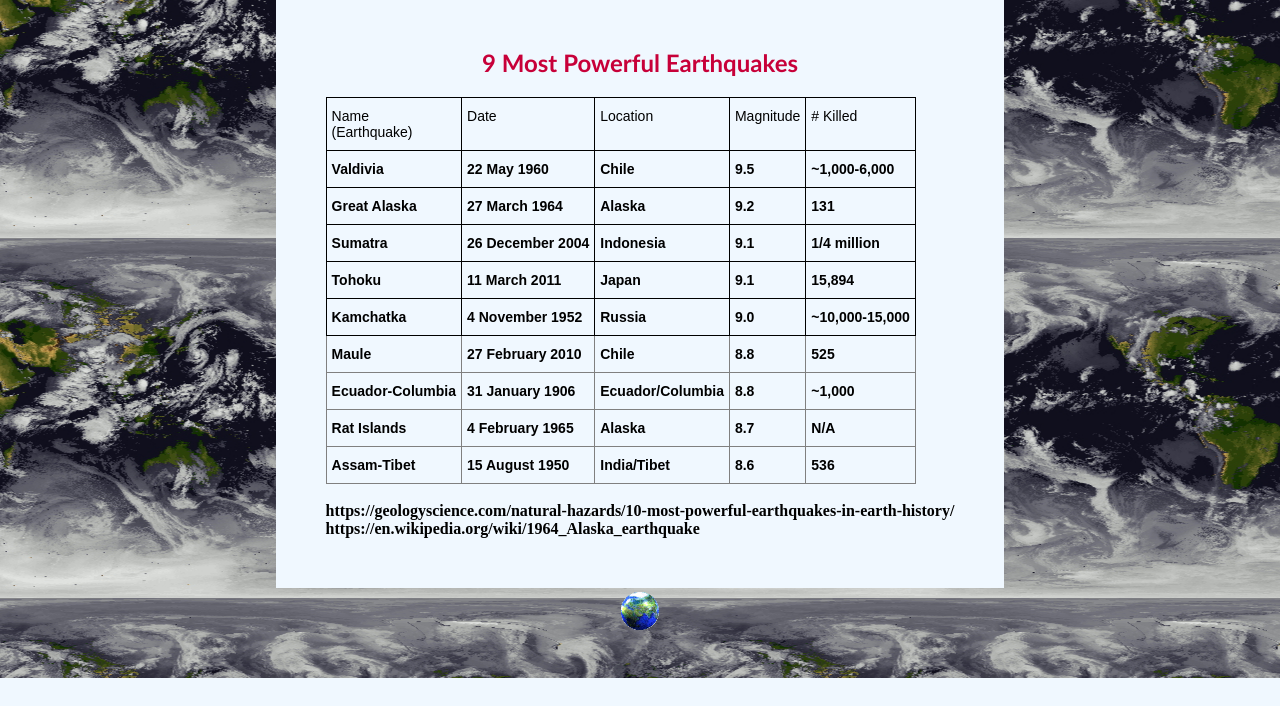
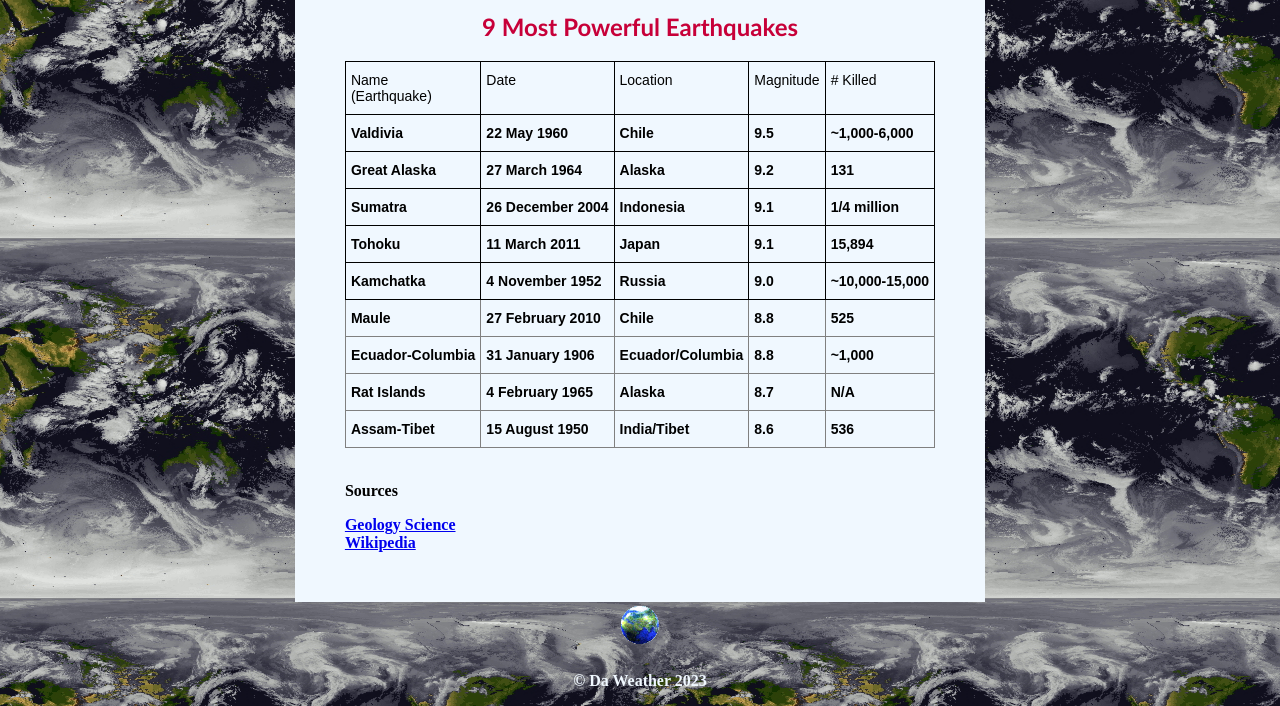
Before and after one commit to RVCC-IDMX/working-with-tables-junevvv, a plain HTML site: page index.html in a window 1280 px wide. Shown: the part 122-828 px from the top of the page. Before the commit the page ends 800 px from the top, so only its background shows below. Drawn offline with Linux system fonts and the light colour scheme.

Commit message:
footer; open in new tab

```diff
--- a/index.html
+++ b/index.html
@@ -101,9 +101,10 @@
       <br>
 
     <caption id="caption">
-      https://geologyscience.com/natural-hazards/10-most-powerful-earthquakes-in-earth-history/
+      <p id="sources"> Sources </p>
+    <a href="https://geologyscience.com/natural-hazards/10-most-powerful-earthquakes-in-earth-history/" target="_blank"> Geology Science </a>
       <br>
-      https://en.wikipedia.org/wiki/1964_Alaska_earthquake
+     <a href="https://en.wikipedia.org/wiki/1964_Alaska_earthquake" target="_blank"> Wikipedia </a>
 
     </caption>
   </section>
@@ -112,6 +113,7 @@
 
   <footer id="footer">
     <img src="ANIMERTH.gif">
+    <p> &copy; Da Weather 2023</p>
   </footer>
 
 </html>
--- a/style.css
+++ b/style.css
@@ -45,6 +45,7 @@ padding-bottom: 50px;
   text-align:center;
 }
 
+
 #footer {
   align-items:grid;
   align-items: center;
@@ -53,4 +54,6 @@ padding-bottom: 50px;
   vertical-align:middle;
   margin-left: 300px;
   margin: 0 auto;
+  color:aliceblue;
+  text-align:center;
 }
```
